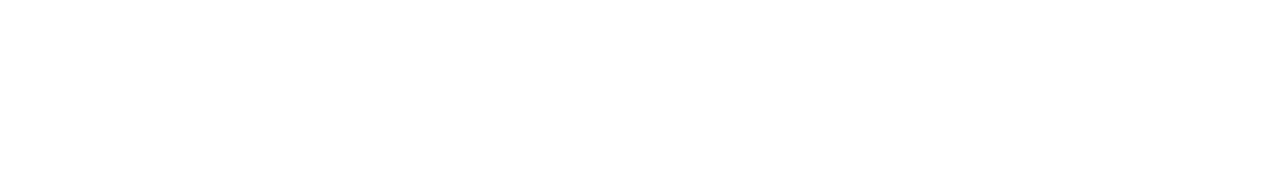
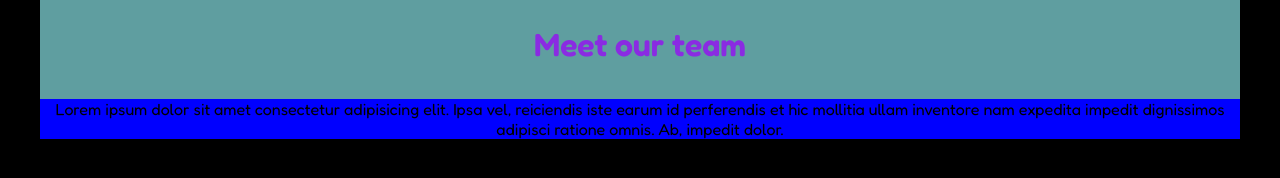
Before and after one commit to lucacappello79/html-css-float-cards, a plain HTML site: page index.html in a window 1280 px wide. Drawn offline with Linux system fonts and the light colour scheme.

Commit message:
header, title and subtitle

```diff
--- a/css/style.css
+++ b/css/style.css
@@ -5,6 +5,29 @@
 }
 
 body{
+    background-color: black;
+    font-family: 'Fredoka', sans-serif;
+    color: white;
+}
+
+.container{
+    margin: 0 auto;
     background-color: white;
-    font-family: 'Fredoka', sans-serif;
+    width: 1200px;
 }
+
+header{
+    background-color: blue;
+}
+
+h1{
+    color: blueviolet;
+    background-color: cadetblue;
+    text-align: center;
+    padding: 25px 0 35px;
+}
+
+p{
+    color: black;
+    text-align: center;
+}
--- a/index.html
+++ b/index.html
@@ -15,6 +15,21 @@
 </head>
 
 <body>
+    <div class="container">
+
+        <header>
+            <h1>Meet our team</h1>
+            <p>Lorem ipsum dolor sit amet consectetur adipisicing elit. Ipsa vel, reiciendis iste earum id perferendis et hic mollitia ullam inventore nam expedita impedit dignissimos adipisci ratione omnis. Ab, impedit dolor.</p>
+        </header>
+
+
+
+
+
+
+
+
+    </div>
 
 </body>
 
```
